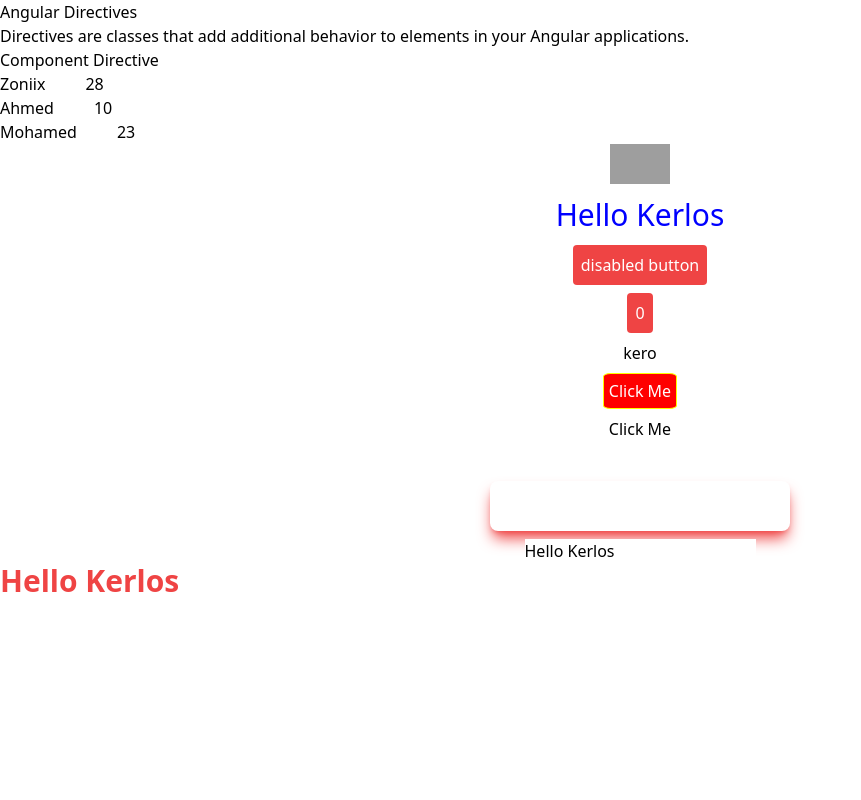
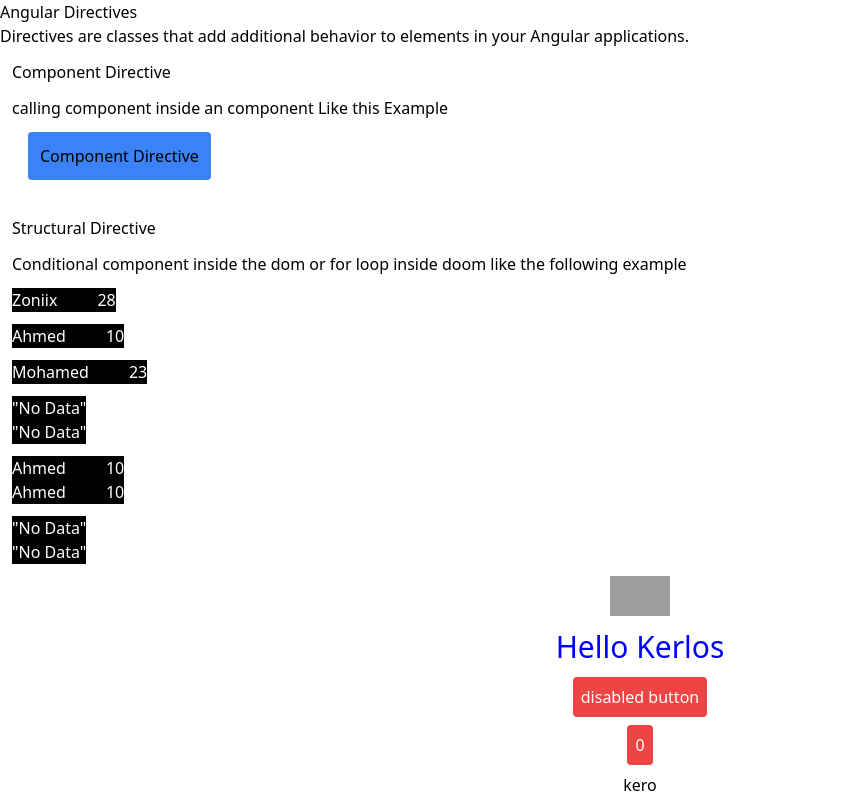
Before and after one commit to KerlosSoNy/first-angular, an Angular app: page / in a window 1280 px wide. Shown: the top 800 px of the page, without its empty margins (0-861 px from the left). Built offline with nearby package versions, Linux system fonts and the light colour scheme; grey boxes are pictures that could not be loaded.

Commit message:
new components for ngIf

```diff
--- a/src/app/header/header.component.html
+++ b/src/app/header/header.component.html
@@ -1,14 +1,53 @@
 <div>
   <h1>{{title}}</h1>
   <span>Directives are classes that add additional behavior to elements in your Angular applications.</span>
-  <div>
-    Component Directive
+  <div class="flex flex-col gap-3">
+    <div class="flex flex-col p-3 gap-3">
+      <span>Component Directive</span>
+      <p>calling component inside an component Like this Example </p>
+      <a href="https://angular.dev/guide/components" class="bg-blue-500 p-3 rounded w-fit mx-4">Component Directive</a>
+    </div>
+    <div class="flex flex-col p-3 gap-3">
+      <span>Structural Directive</span>
+      <p>Conditional component inside the dom or for loop inside doom like the following example</p>
+      <!-- Loop Example -->
+      <div class="flex flex-col bg-black text-white w-fit" *ngFor="let name of data">
+        <div class="flex flex-row gap-10">
+          <div>{{name.name}}</div>
+          <div>{{name.age}}</div>
+        </div>
+      </div>
+
+      <!-- Conditional Example with *ngIf directive -->
+      <div class="flex flex-col bg-black text-white w-fit" *ngFor="let name of data">
+        <!-- This NgIf  -->
+        <div *ngIf="name.age < age; else message" class="flex flex-row gap-10">
+          <div>{{name.name}}</div>
+          <div>{{name.age}}</div>
+        </div>
+
+        <!-- This ng-template is an tool in angular allows you to create a custom component render later when you need it and it`s not rendered inside the DOM -->
+        <ng-template #message>
+          <div class="flex flex-row gap-10">
+            "No Data"
+          </div>
+        </ng-template>
+
+
+        <!-- @If and @else-->
+         @if (name.age < age){
+           <div class="flex flex-row gap-10">
+             <div>{{name.name}}</div>
+             <div>{{name.age}}</div>
+           </div>
+         } @else {
+           <div class="flex flex-row gap-10">
+             <div>"No Data"</div>
+           </div>
+         }
+
+      </div>
+    </div>
   </div>
 
-  <div class="flex flex-col" *ngFor="let name of data">
-    <div class="flex flex-row gap-10">
-      <div>{{name.name}}</div>
-      <div>{{name.age}}</div>
-    </div>
-  </div>
 </div>
--- a/src/app/header/header.component.ts
+++ b/src/app/header/header.component.ts
@@ -9,6 +9,7 @@ import { Component } from '@angular/core';
   styleUrl: './header.component.css'
 })
 export class HeaderComponent {
-  title='Angular Directives';
-  data = [{name:'Zoniix', age: 28}, {name:'Ahmed', age: 10}, {name:'Mohamed', age: 23}];
+  title:string='Angular Directives';
+  age:number = 15;
+  data:{name:string, age:number}[] = [{name:'Zoniix', age: 28}, {name:'Ahmed', age: 10}, {name:'Mohamed', age: 23}];
 }
```
